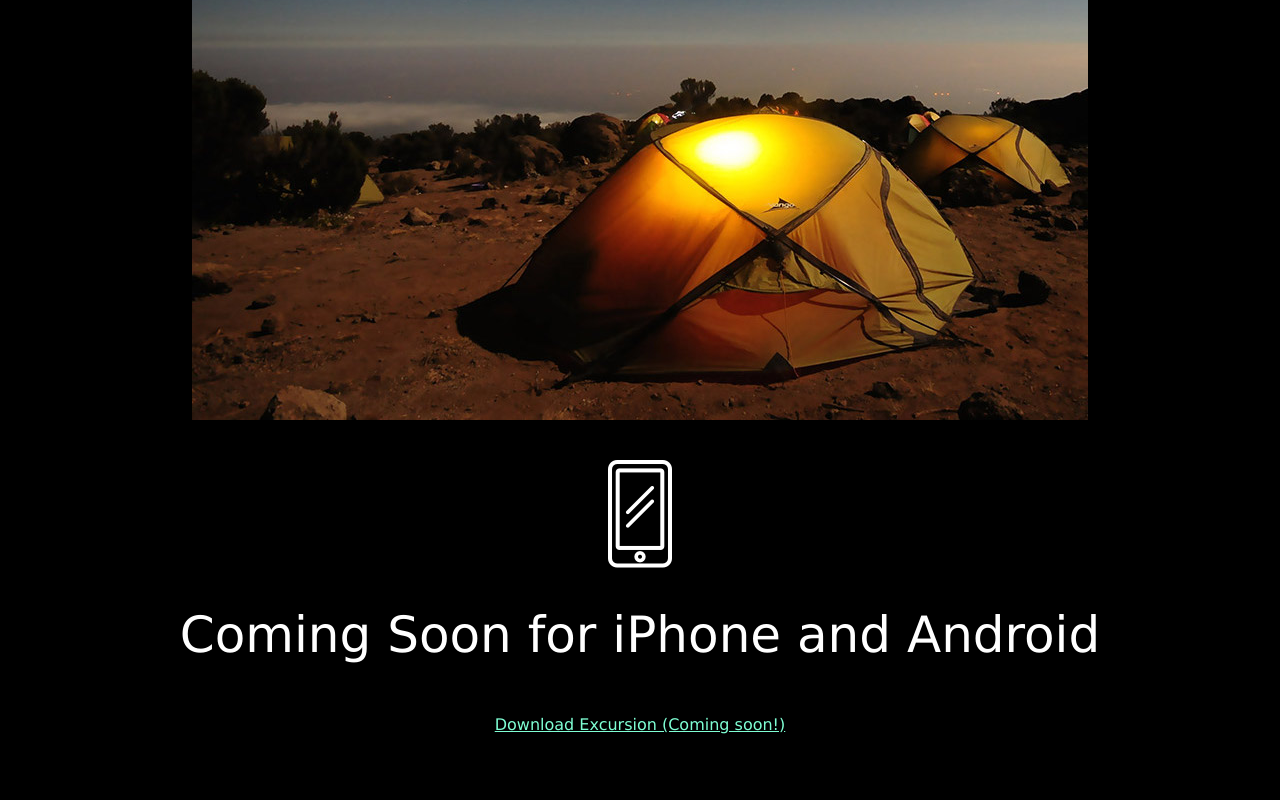
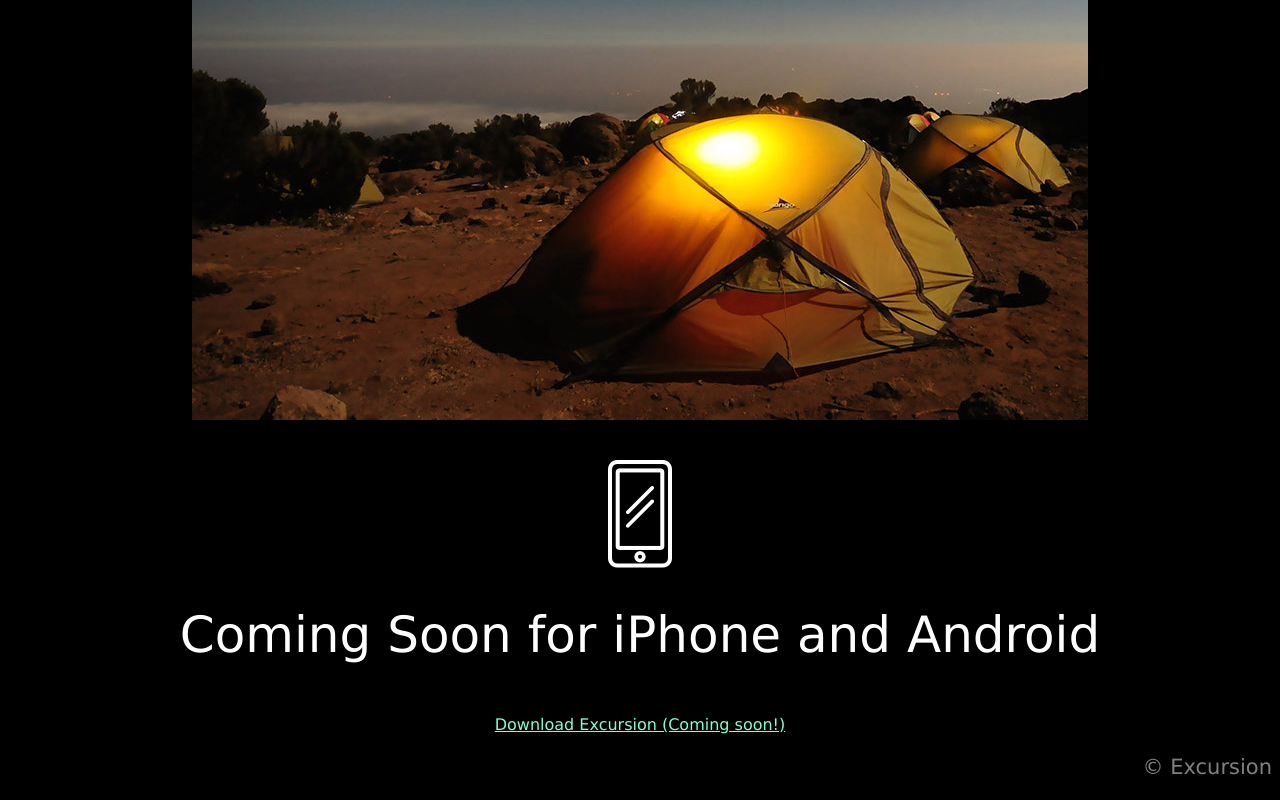
Before and after one commit to simon-zach/excursion, a plain HTML site: page index.html in a window 1280 px wide. Shown: the part 668-1468 px from the top of the page. Before the commit the page ends 1410 px from the top, so only its background shows below. Drawn offline with Linux system fonts and the light colour scheme.

Commit message:
footer added

```diff
--- a/index.html
+++ b/index.html
@@ -3,10 +3,11 @@
     <head>
         <link href="./resources/css/style.css" rel="stylesheet" type="text/css">
         <title>Excursion</title>
-        <h1>Discover hidden places in the world around you</h1><br/>
+
     </head>
     <body>
         <div id="main-Conteiner">
+            <h1>Discover hidden places in the world around you</h1><br/>
             <a href="#">Download Excursion (Coming soon!)</a><br/>
             <video autoplay muted loop>
                     <source src="resources/videos/excursion.mp4" type="video/mp4" >
@@ -19,6 +20,6 @@
             <h1>Coming Soon for iPhone and Android</h1><br/>
             <a href="#">Download Excursion (Coming soon!)</a><br/>
         </div>
-
+        <div id="footer"><p>© Excursion</p></div>
     </body>
 </html>
--- a/resources/css/style.css
+++ b/resources/css/style.css
@@ -19,4 +19,12 @@ h3{
     font-family: verdana;
     font-size: 21px;
     color: gray;
+
 }
+
+#footer p{
+    font-family: verdana;
+    font-size: 21px;
+    color: gray;
+    text-align: right;
+}
```
